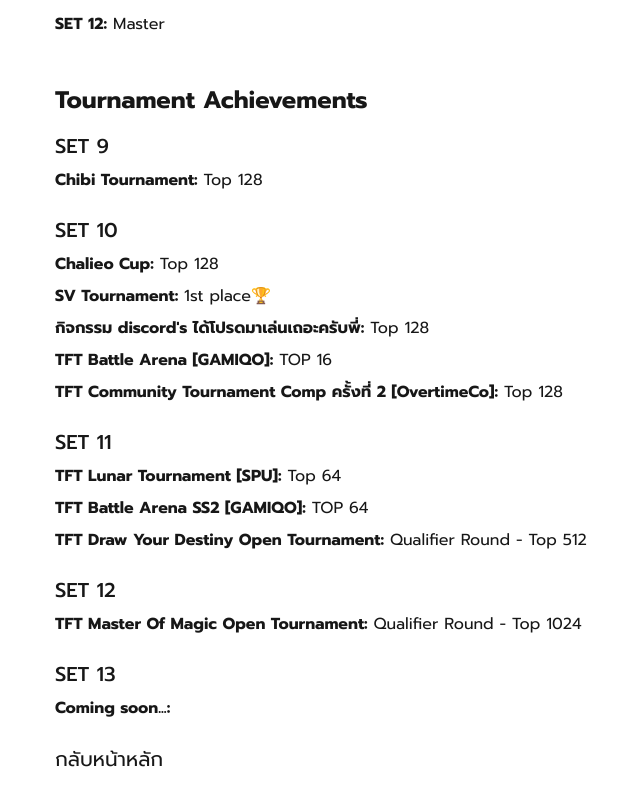
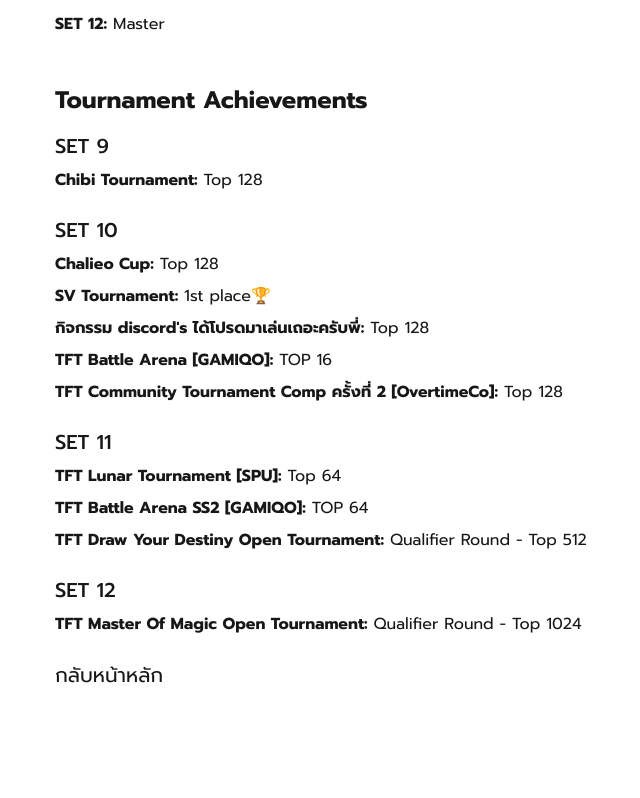
Before and after one commit to PongpolR/tataman-tft, a Next.js app: page /about in a window 1280 px wide. Shown: the part 645-1443 px from the top of the page, without its empty margins (161-801 px from the left). After the commit the page ends 1359 px from the top, so only its background shows below. Built offline with nearby package versions, Linux system fonts and the light colour scheme.

Commit message:
remove set 13 in about me

```diff
--- a/app/about/page.tsx
+++ b/app/about/page.tsx
@@ -54,15 +54,15 @@
         },
       ],
     },
-    {
-      set: "SET 13",
-      events: [
-        {
-          name: "Coming soon...",
-          result: "",
-        },
-      ],
-    },
+    // {
+    //   set: "SET 13",
+    //   events: [
+    //     {
+    //       name: "Coming soon...",
+    //       result: "",
+    //     },
+    //   ],
+    // },
   ];
 
   return (
```
